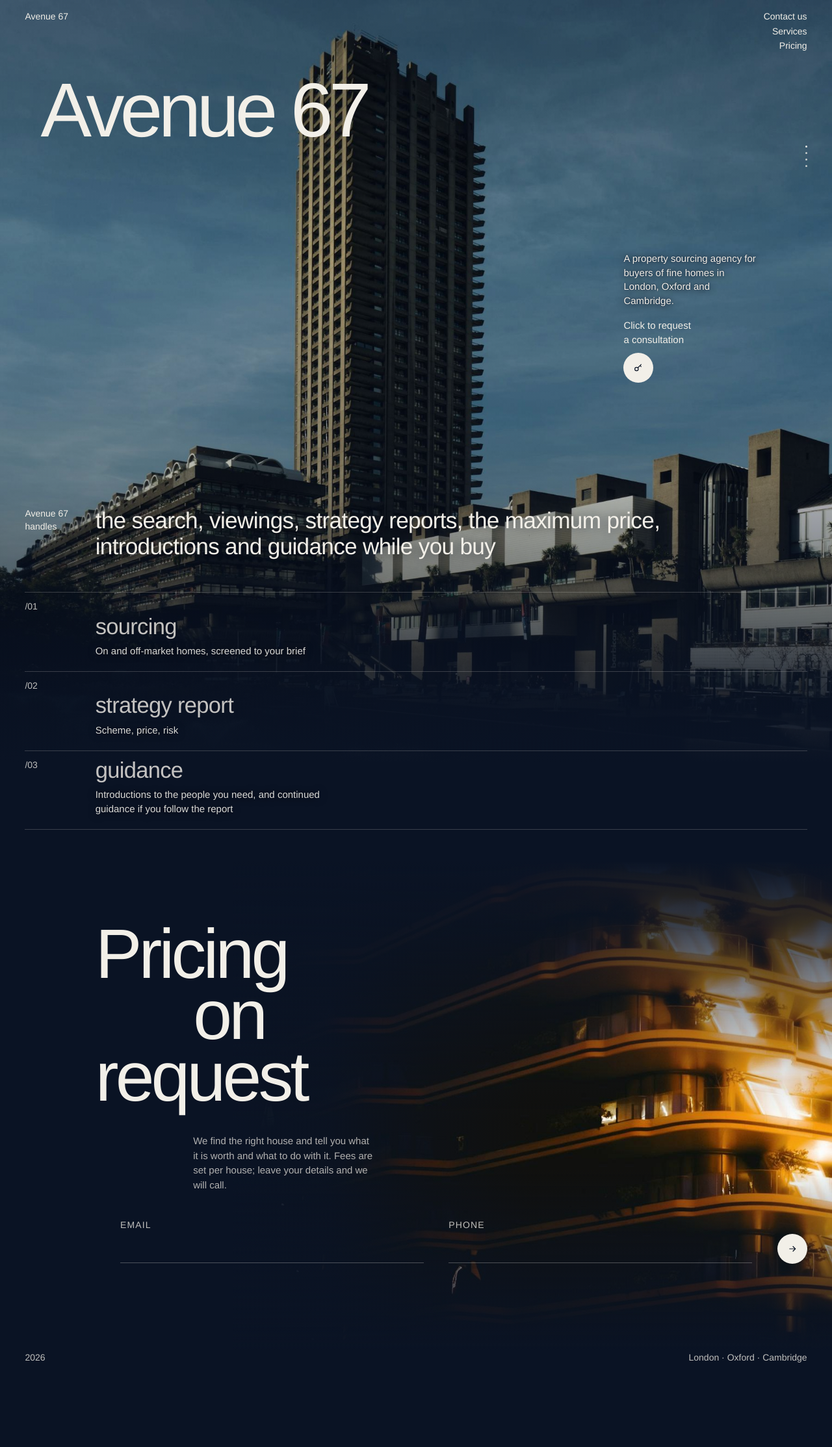
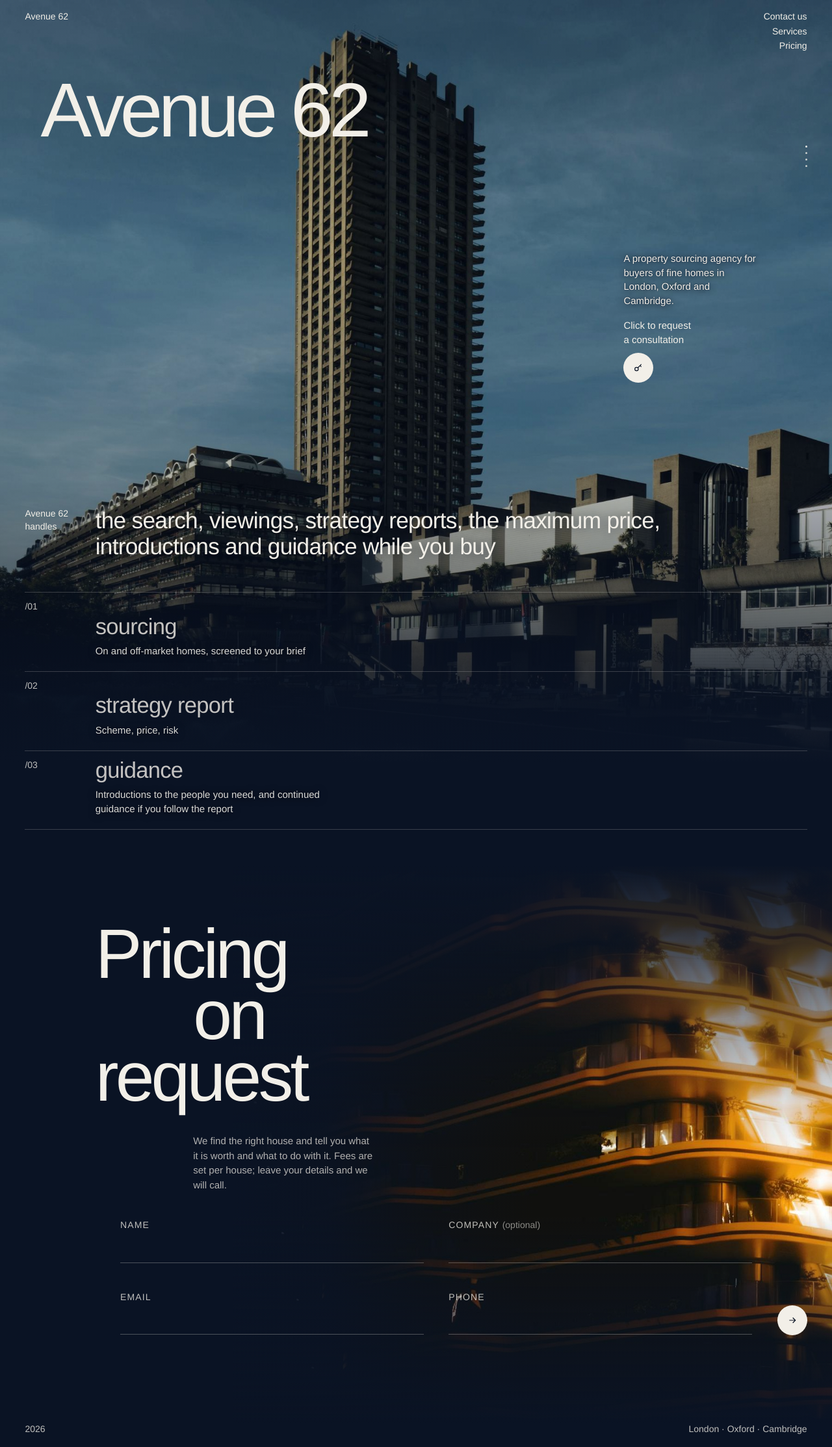
Before and after one commit to syqgenesis/avenue62, a plain HTML site: page index.html in a window 1280 px wide. Shown: the whole page at 65% size. Before the commit the page ends 2117 px from the top, so only its background shows below. Drawn offline with Linux system fonts and the light colour scheme.

Commit message:
Rename to Avenue 62; add Name and Company to the enquiry form
Co-Authored-By: Claude Opus 5.5 <noreply@anthropic.com>

```diff
--- a/index.html
+++ b/index.html
@@ -3,9 +3,9 @@
 <head>
 <meta charset="utf-8">
 <meta name="viewport" content="width=device-width, initial-scale=1, viewport-fit=cover">
-<title>Avenue 67</title>
+<title>Avenue 62</title>
 <meta name="description" content="Property sourcing for buyers of fine homes in London, Oxford and Cambridge.">
-<meta property="og:title" content="Avenue 67">
+<meta property="og:title" content="Avenue 62">
 <meta property="og:description" content="Property sourcing for buyers of fine homes in London, Oxford and Cambridge.">
 <meta property="og:image" content="img/barbican.jpg">
 <meta name="theme-color" content="#0a1324">
@@ -89,7 +89,11 @@ a:hover .key, button.key:hover { background: var(--champagne); transform: transl
 .form input:focus { outline: none; border-bottom-color: var(--ivory); }
 .form .f[data-bad] input { border-bottom-color: var(--champagne); }
 .form .msg { min-height: 15px; color: var(--champagne); }
-.form button.key { border: 0; cursor: pointer; margin-bottom: 20px; }
+.form button.key { border: 0; cursor: pointer; margin-bottom: 20px; grid-column: 4; grid-row: 2; }
+.form { row-gap: 22px; }
+.form > span:first-of-type { grid-row: 1 / 3; }
+#f-name, #f-email { grid-column: 2; } #f-org, #f-phone { grid-column: 3; }
+.form label .opt { text-transform: none; letter-spacing: 0; opacity: .7; }
 .form button.key[disabled] { opacity: .5; cursor: progress; }
 .status { grid-column: 2 / -1; color: var(--champagne); padding-top: 8px; }
 .done { padding: 3.2vw 0 2vw 9%; font: 300 clamp(22px, 2.2vw, 34px)/1.1 var(--sans); letter-spacing: -0.02em; }
@@ -117,7 +121,8 @@ a:hover .key, button.key:hover { background: var(--champagne); transform: transl
   .close .note { margin: 20px 0 0; }
   .close .form { margin-top: 16vw; }
   .form { grid-template-columns: 1fr; gap: 16px; padding-top: 8vw; padding-bottom: 20vw; } .form > span:first-child { display: none; }
-  .form button.key { justify-self: start; }
+  .form button.key { justify-self: start; grid-column: auto; grid-row: auto; }
+  #f-name, #f-email, #f-org, #f-phone { grid-column: auto; }
   .status { grid-column: 1; }
   .done { padding-left: 0; }
 }
@@ -129,18 +134,18 @@ a:hover .key, button.key:hover { background: var(--champagne); transform: transl
 <div class="zone" id="top">
   <div class="zone__bg" id="bg" role="img" aria-label="The Barbican tower at dusk"></div>
   <header class="top tiny">
-    <a href="#top">Avenue 67</a>
+    <a href="#top">Avenue 62</a>
     <nav><a href="#contact">Contact us</a><a href="#services">Services</a><a href="#contact">Pricing</a></nav>
   </header>
   <div class="dots" aria-hidden="true"><i></i><i></i><i></i><i></i></div>
 
-  <h1 class="title">Avenue 67</h1>
+  <h1 class="title">Avenue 62</h1>
   <div class="intro tiny">
     <p>A property sourcing agency for buyers of fine homes in London, Oxford and Cambridge.</p>
     <a class="cta" href="#contact"><span>Click to request<br>a consultation</span><span class="key" aria-hidden="true"><svg width="16" height="16" viewBox="0 0 24 24" fill="none" stroke="currentColor" stroke-width="1.8"><circle cx="8" cy="15" r="4"/><path d="M11 12l8-8M16 7l3 3"/></svg></span></a>
   </div>
 
-  <div class="offer rise" id="services"><span class="tiny">Avenue 67 handles</span>
+  <div class="offer rise" id="services"><span class="tiny">Avenue 62 handles</span>
     <p class="big">the search, viewings, strategy reports, the maximum price, introductions and guidance while you buy</p>
   </div>
 
@@ -158,8 +163,10 @@ a:hover .key, button.key:hover { background: var(--champagne); transform: transl
   <p class="note tiny">We find the right house and tell you what it is worth and what to do with it. Fees are set per house; leave your details and we will call.</p></div>
 
   <form class="form" id="lead-form" novalidate>
-    <input type="text" name="company" id="company" tabindex="-1" autocomplete="off" aria-hidden="true" style="position:absolute;left:-9999px;width:1px;height:1px;opacity:0">
+    <input type="text" name="website" id="website" tabindex="-1" autocomplete="off" aria-hidden="true" style="position:absolute;left:-9999px;width:1px;height:1px;opacity:0">
     <span></span>
+    <div class="f" id="f-name"><label class="tiny" for="name">Name</label><input id="name" type="text" autocomplete="name" maxlength="100" required><span class="msg tiny" id="name-msg"></span></div>
+    <div class="f" id="f-org"><label class="tiny" for="org">Company <span class="opt">(optional)</span></label><input id="org" type="text" autocomplete="organization" maxlength="120"><span class="msg tiny" id="org-msg"></span></div>
     <div class="f" id="f-email"><label class="tiny" for="email">Email</label><input id="email" type="email" autocomplete="email" required><span class="msg tiny" id="email-msg"></span></div>
     <div class="f" id="f-phone"><label class="tiny" for="phone">Phone</label><input id="phone" type="tel" autocomplete="tel" required><span class="msg tiny" id="phone-msg"></span></div>
     <button class="key" type="submit" id="submit" aria-label="Request a consultation"><svg width="16" height="16" viewBox="0 0 24 24" fill="none" stroke="currentColor" stroke-width="1.8"><path d="M5 12h14M13 6l6 6-6 6"/></svg></button>
@@ -193,17 +200,19 @@ a:hover .key, button.key:hover { background: var(--champagne); transform: transl
   var form = document.getElementById('lead-form'), btn = document.getElementById('submit'), status = document.getElementById('status');
   function bad(id, msg) { var f = document.getElementById('f-' + id); if (msg) f.setAttribute('data-bad', ''); else f.removeAttribute('data-bad'); document.getElementById(id + '-msg').textContent = msg || ''; }
   function phoneOk(v) { var d = v.replace(/[\s().-]/g, ''); if (/^\+44\d{9,10}$/.test(d)) return d; if (/^0\d{9,10}$/.test(d)) return '+44' + d.slice(1); return null; }
-  ['email', 'phone'].forEach(function (id) { document.getElementById(id).addEventListener('input', function () { bad(id, ''); status.hidden = true; }); });
+  ['name', 'email', 'phone'].forEach(function (id) { document.getElementById(id).addEventListener('input', function () { bad(id, ''); status.hidden = true; }); });
   form.addEventListener('submit', function (ev) {
     ev.preventDefault();
+    var name = document.getElementById('name').value.trim(), org = document.getElementById('org').value.trim();
     var email = document.getElementById('email').value.trim(), raw = document.getElementById('phone').value.trim(), phone = phoneOk(raw), ok = true;
+    if (name.length < 2) { bad('name', 'Required'); ok = false; }
     if (!/^[^\s@]+@[^\s@]+\.[^\s@]{2,}$/.test(email)) { bad('email', email ? 'Check the address' : 'Required'); ok = false; }
     if (!phone) { bad('phone', raw ? 'Use a UK number' : 'Required'); ok = false; }
     if (!ok) return;
-    if (document.getElementById('company').value) return;
+    if (document.getElementById('website').value) return;
     btn.disabled = true;
     if (!SHEET_URL) { btn.disabled = false; status.hidden = false; status.textContent = 'Not sent. The enquiry form is not connected yet.'; return; }
-    var body = new URLSearchParams({ email: email, phone: phone, page: location.href, submittedAt: new Date().toISOString() });
+    var body = new URLSearchParams({ name: name, company: org, email: email, phone: phone, page: location.href, submittedAt: new Date().toISOString() });
     fetch(SHEET_URL, { method: 'POST', mode: 'no-cors', body: body }).then(function () {
       form.hidden = true; var d = document.getElementById('done'); d.hidden = false; d.focus();
     }).catch(function () {
```
Also changed, not shown: 2 other files.
